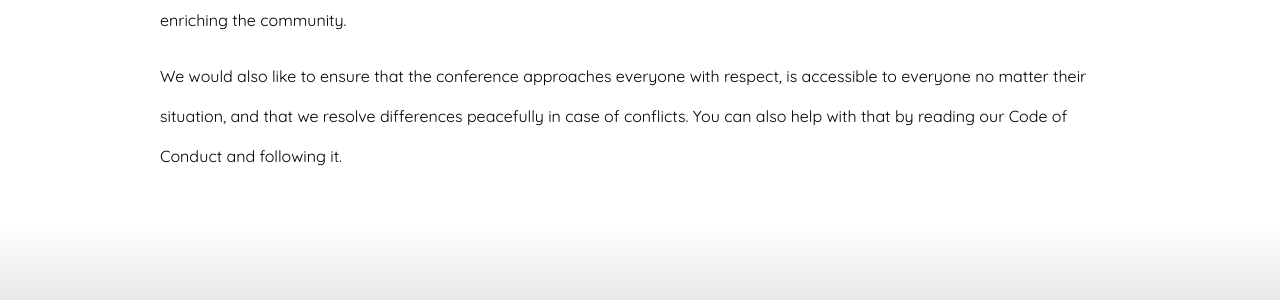
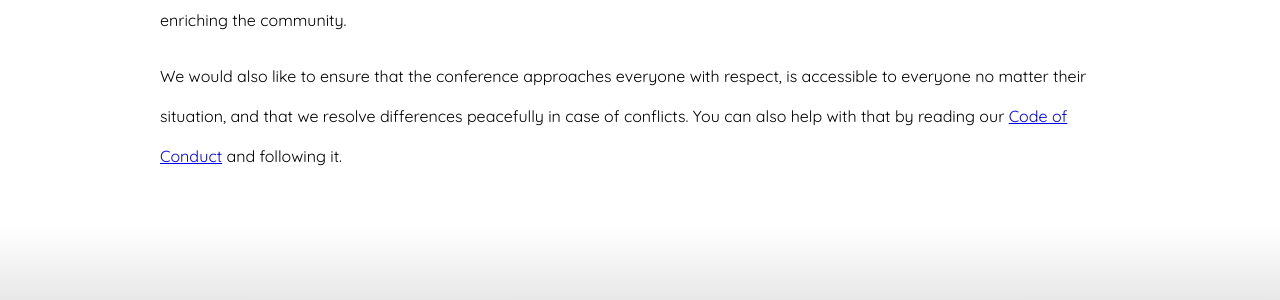
Before and after one commit to pythonindia/inpycon2020, a Jekyll site: the page built from about.md, in a window 1280 px wide. Shown: the part 1824-2124 px from the top of the page. Built offline with Jekyll 4.4.1, drawn with Linux system fonts in a browser that asks for light colours; some of the changed lines change nothing that is shown.

Commit message:
Added CoC link

```diff
--- a/about.md
+++ b/about.md
@@ -35,4 +35,4 @@
 
 The python programming language has become an essential tool for people from various backgrounds and careers, including programmers, mathematicians, doctors, scientists, security researchers, hardware designers, and many more. We aim to ensure the conference can reflect the diversity of our community and facilitate the exchange of ideas, knowledge, and experiences enriching the community.
 
-We would also like to ensure that the conference approaches everyone with respect, is accessible to everyone no matter their situation, and that we resolve differences peacefully in case of conflicts. You can also help with that by reading our Code of Conduct and following it.
+We would also like to ensure that the conference approaches everyone with respect, is accessible to everyone no matter their situation, and that we resolve differences peacefully in case of conflicts. You can also help with that by reading our [Code of Conduct](https://in.pycon.org/2020/coc.html) and following it.
```
